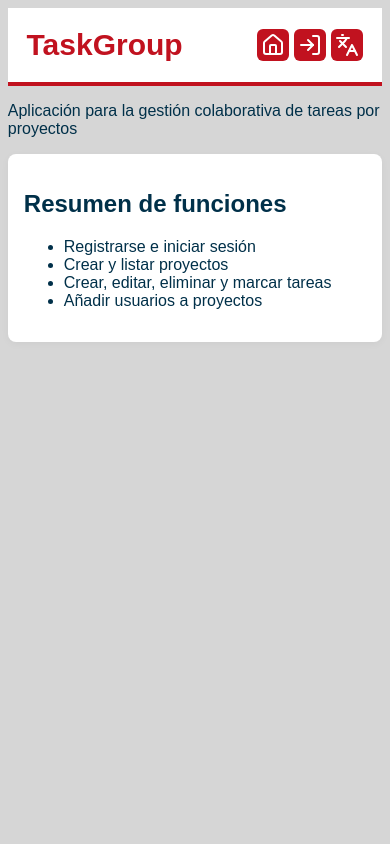
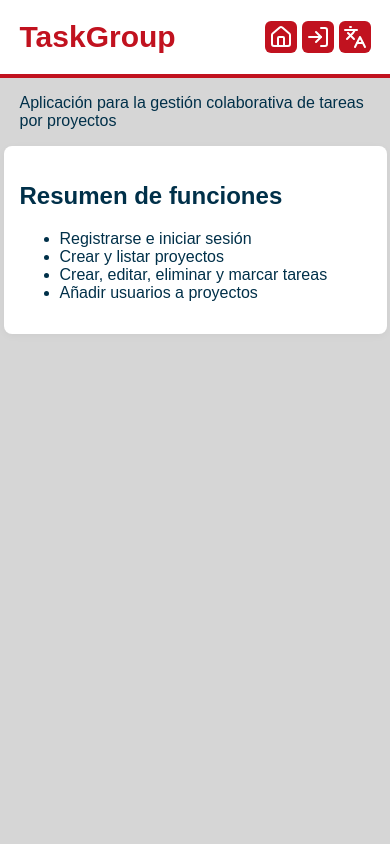
Before and after one commit to Daviiiiid123/TaskGroup, a PHP site: page / in a window 390 px wide. Run offline with PHP 8.4, Linux system fonts and the light colour scheme; data that the repository does not hold is empty; some libraries are stand-ins or nearby versions.

Commit message:
Ahora es mas responsive

```diff
--- a/www/view/styles/form.css
+++ b/www/view/styles/form.css
@@ -1,8 +1,3 @@
-section {
-    max-width: 500px;
-    margin-inline: auto;
-}
-
 form {
     display: grid;
 }
--- a/www/view/styles/style.css
+++ b/www/view/styles/style.css
@@ -15,7 +15,10 @@ body {
     padding: 0;
     max-width: 1200px;
     margin: auto;
-    margin-top: 3%;
+    display: flex;
+    flex-direction: column;
+    min-height: 100vh;
+    max-height: 100vh;
 }
 
 /* Header layout using Flexbox */
@@ -38,6 +41,18 @@ header nav {
     display: flex;
 }
 
+main {
+    padding: 0 5%;
+    flex-grow: 1;
+    display: flex;
+    flex-direction: column;
+}
+
+section {
+    width: min(500px, 100%);
+    align-self: center;
+}
+
 .button {
     padding: 4px;
     margin-block: 0;
@@ -49,10 +64,7 @@ header nav {
     transition:background 0.2s;
     text-align: center;
     border-width: 0;
-}
-
-.button:has(> img) {
-    display: inline-flex;
+    align-self: flex-start;
 }
 
 .button + .button {
@@ -64,11 +76,6 @@ header nav {
     vertical-align: middle;
 }
 
-@media (max-width: 900px) {
-    body {
-        margin: 2%;
-    }
-}
 .button:hover{
     background:var(--secondary);
     color:var(--text);
```
Also changed, not shown: www/view/styles/tasks.css (+12 -6 lines).
